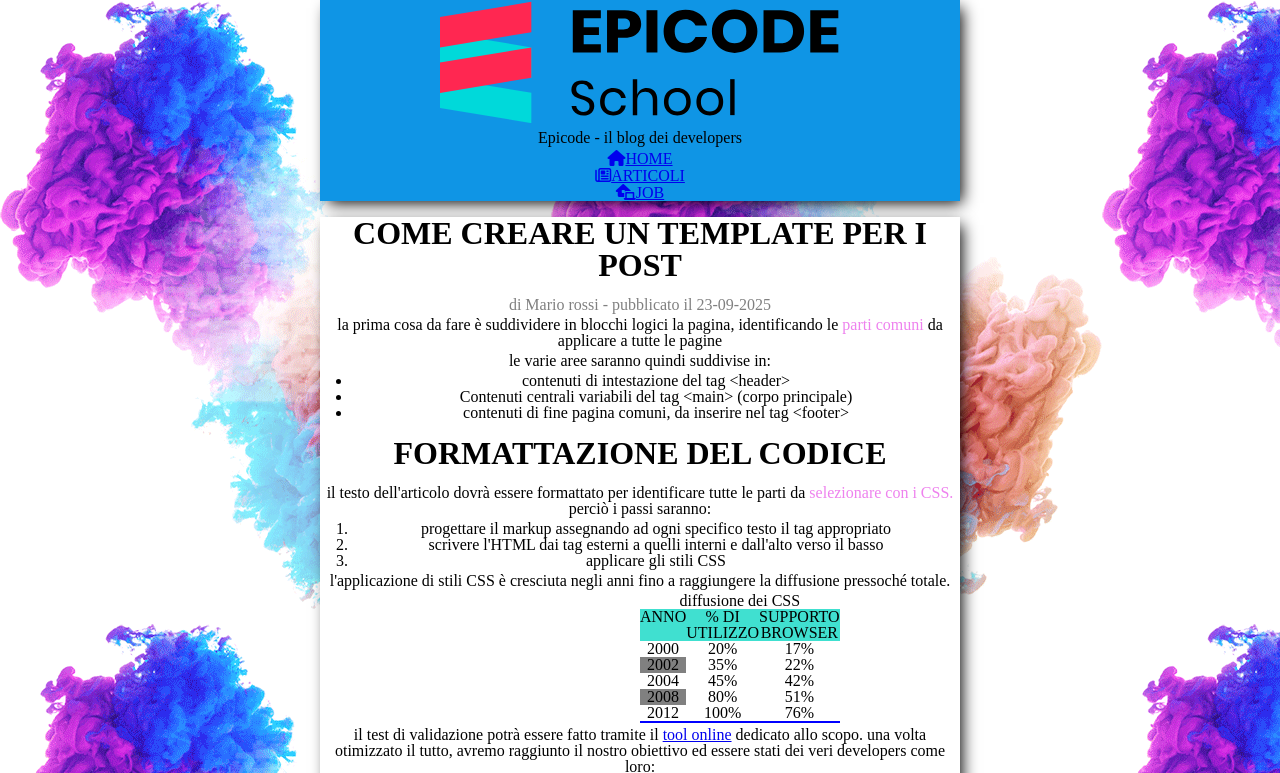
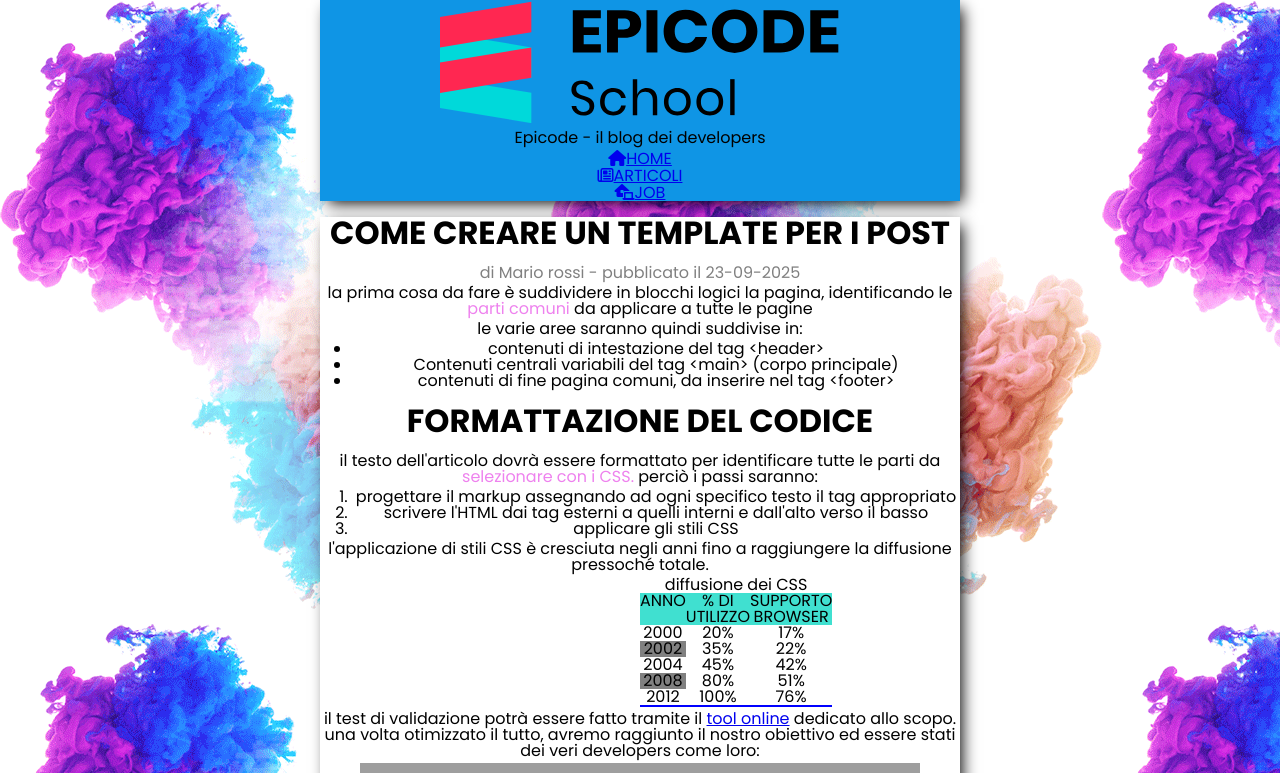
Before and after one commit to bellucogabriele0-create/D4-W1, a plain HTML site: page index.html in a window 1280 px wide. Shown: the top 773 px of the page. Drawn offline with Linux system fonts and the light colour scheme; grey boxes are pictures that could not be loaded.

Commit message:
updatesfont

```diff
--- a/assets/style.css
+++ b/assets/style.css
@@ -1,6 +1,8 @@
 @import url('https://fonts.googleapis.com/css2?family=Open+Sans:ital,wght@0,300..800;1,300..800&display=swap');
 
 h1, h2, h3, h4, h5, h6 {
+    font-family: "Poppins", sans-serif;
+  font-style: normal;
     font-weight: bold;
     margin: 0.5em 0;
 }
@@ -36,10 +38,14 @@ ol {
 /* f- reset */
 /* h m f general */
 body{
+    font-family: "Poppins", sans-serif;
+  font-style: normal;
      background-image: url(./sfondo.png);
      font-family: 'Open Sans' sans-serif;
 }
 nav {
+    font-family: "Poppins", sans-serif;
+  font-style: normal;
      width: 50%;
     margin-left:auto;
     margin-right: auto;
@@ -49,6 +55,8 @@ nav {
 box-shadow: 5px 5px 15px -3px #000000;
 }
 main {
+    font-family: "Poppins", sans-serif;
+  font-style: normal;
      width: 50%;
     margin-left:auto;
     margin-right: auto;
@@ -59,6 +67,8 @@ main {
     padding: 5% auto;
 }
 footer {
+    font-family: "Poppins", sans-serif;
+  font-style: normal;
      width: 50%;
     margin-left:auto;
     margin-right: auto;
@@ -70,16 +80,24 @@ box-shadow: 5px 5px 15px -3px #000000;
 
 /* n m f finish general */
 .autor{
+    font-family: "Poppins", sans-serif;
+  font-style: normal;
     color: grey;
 }
 .strongmain {
+    font-family: "Poppins", sans-serif;
+  font-style: normal;
     color: violet;
 }
 .formatta {
+    font-family: "Poppins", sans-serif;
+  font-style: normal;
     color: violet;
 }
 table
 {
+    font-family: "Poppins", sans-serif;
+  font-style: normal;
     margin-left: 50%;
     margin-right: 50%;
     text-align: center;
@@ -87,12 +105,18 @@ table
 }
 th
 {
+    font-family: "Poppins", sans-serif;
+  font-style: normal;
     background-color: turquoise;
 }
 .td {
+    font-family: "Poppins", sans-serif;
+  font-style: normal;
     background-color: grey;
 }
 .sectionnews {
+    font-family: "Poppins", sans-serif;
+  font-style: normal;
     background-color: grey;
     margin: auto;
     border-radius: 15%;
--- a/index.html
+++ b/index.html
@@ -9,9 +9,10 @@
     />
     <link rel="stylesheet" href="./assets/reset.css" />
     <link rel="stylesheet" href="./assets/style.css" />
-    <link rel="preconnect" href="https://fonts.gstatic.com" crossorigin />
+    <link rel="preconnect" href="https://fonts.googleapis.com/" />
+    <link rel="preconnect" href="https://fonts.gstatic.com/" crossorigin />
     <link
-      href="https://fonts.googleapis.com/css2?family=Open+Sans:ital,wght@0,300..800;1,300..800&display=swap"
+      href="https://fonts.googleapis.com/css2?family=Poppins:ital,wght@0,100;0,200;0,300;0,400;0,500;0,600;0,700;0,800;0,900;1,100;1,200;1,300;1,400;1,500;1,600;1,700;1,800;1,900&display=swap"
       rel="stylesheet"
     />
     <title>EPICODE</title>
```
